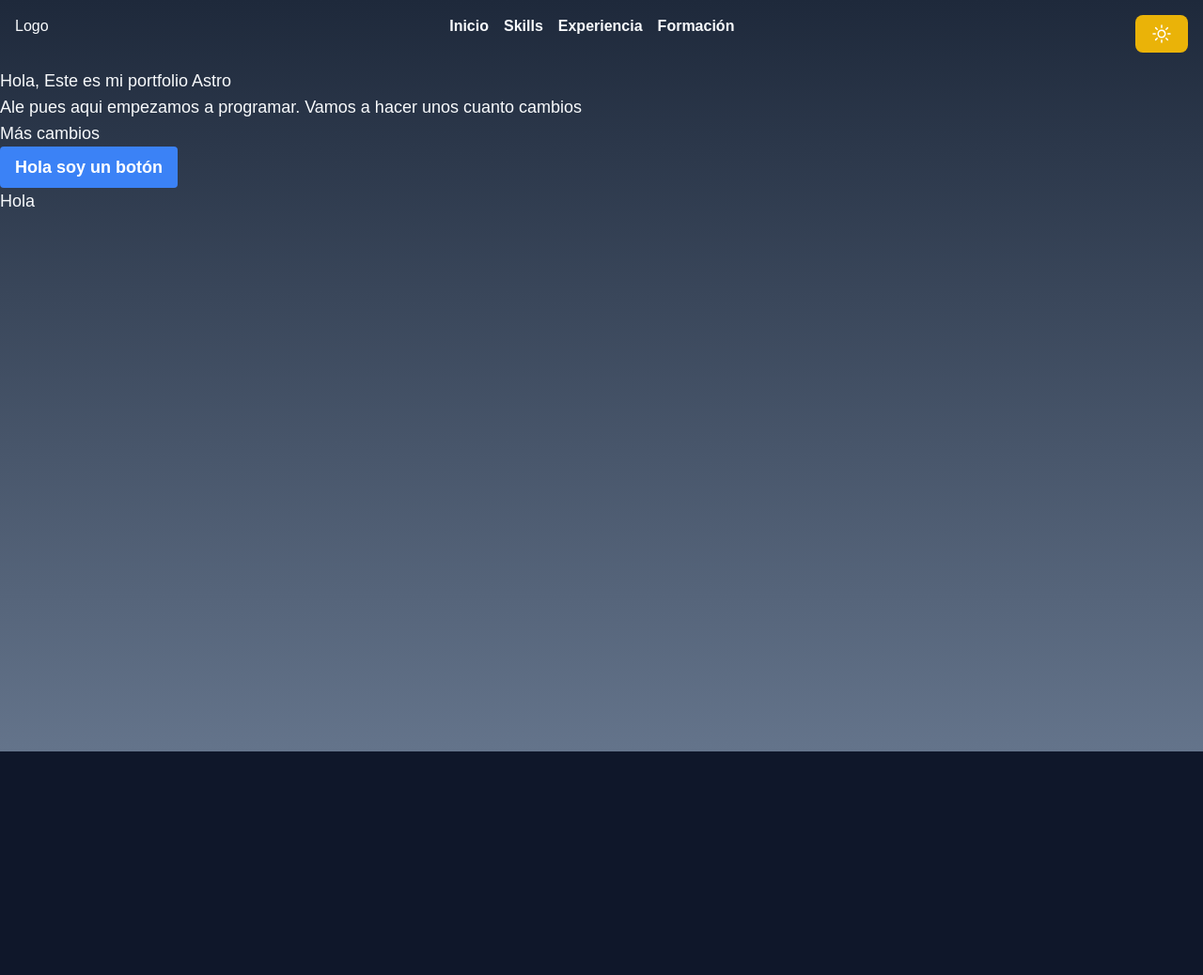
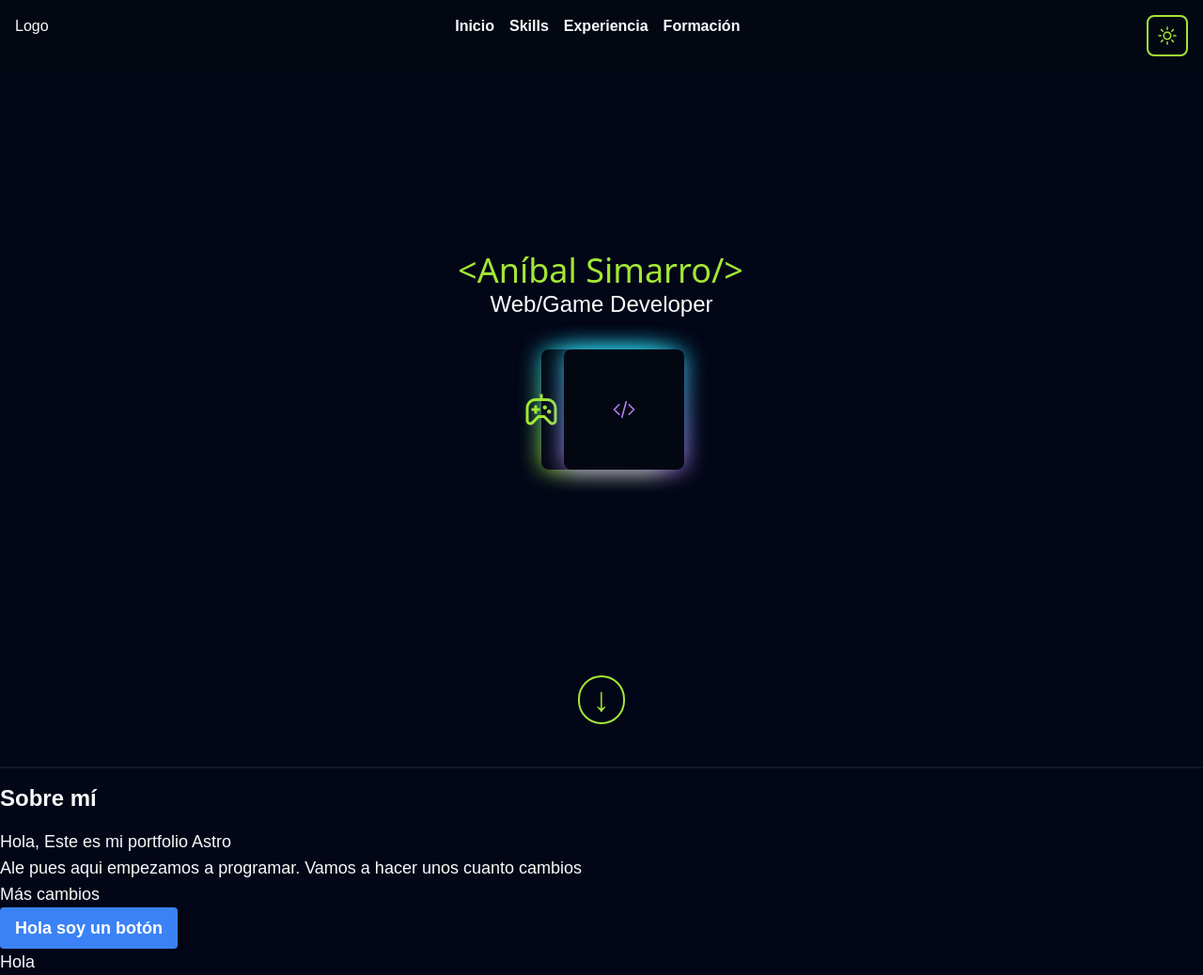
Before and after one commit to anibalbx/anibalbx.github.io, an Astro site: page / in a window 1280 px wide. Shown: the whole page at 94% size. Before the commit the page ends 800 px from the top, so only its background shows below. Built offline with nearby package versions, Linux system fonts and the light colour scheme; Astro itself is replaced by a stand-in of ours.

Commit message:
Hero and nav finished

```diff
--- a/package.json
+++ b/package.json
@@ -12,6 +12,7 @@
     "@astrojs/check": "^0.9.4",
     "@astrojs/tailwind": "^5.1.1",
     "@fontsource-variable/montserrat": "^5.1.0",
+    "@fontsource-variable/pixelify-sans": "^5.1.0",
     "astro": "^4.15.12",
     "tailwindcss": "^3.4.13",
     "typescript": "^5.6.2"
--- /dev/null
+++ b/src/components/GlowButton.astro
@@ -0,0 +1,23 @@
+---
+import Joypad from "../icons/Joypad.astro";
+
+interface Props {
+  link: string,
+  gradientA: String,
+  gradientB: String,
+  colorLogo: String,
+}
+
+const { link, gradientA, gradientB, colorLogo} = Astro.props;
+---
+
+
+<div class="flex justify-center items-center">
+  <div class="relative w-32 h-32">
+    <div class=`absolute inset-0 bg-gradient-to-t ${gradientA} ${gradientB}  z-0 rounded-lg blur-md `></div>
+
+     <a href={link}>
+       <div class=`absolute inset-0 bg-gray-950  rounded-lg z-10 ${colorLogo} flex justify-center items-center text-sm`><slot/></div>
+     </a>
+  </div>
+</div>
--- a/src/components/Nav.astro
+++ /dev/null
@@ -1,28 +0,0 @@
----
-
-import Sun from "../icons/Sun.astro";
----
-
-<div class="flex flex-row justify-between">
-  <div>
-    Logo
-  </div>
-  <div class="font-bold">
-    <nav>
-      <ul class="flex space-x-4">
-        <li><a class="hover:text-sky-400" href="#">Inicio</a></li>
-        <li><a class="hover:text-sky-400" href="#">Skills</a></li>
-        <li><a class="hover:text-sky-400" href="#">Experiencia</a></li>
-        <li><a class="hover:text-sky-400" href="#">Formación</a></li>
-      </ul>
-    </nav>
-  </div>
-  <div>
-    <button
-      id="dark-mode-toggle"
-      class="px-4 py-2 bg-blue-500 text-white rounded-lg dark:bg-yellow-500"
-    >
-      <Sun/>
-    </button>
-  </div>
-</div>
--- /dev/null
+++ b/src/icons/Code.astro
@@ -0,0 +1,3 @@
+<svg xmlns="http://www.w3.org/2000/svg" fill="none" viewBox="0 0 24 24" stroke-width="1.5" stroke="currentColor" class="size-6">
+  <path stroke-linecap="round" stroke-linejoin="round" d="M17.25 6.75 22.5 12l-5.25 5.25m-10.5 0L1.5 12l5.25-5.25m7.5-3-4.5 16.5" />
+</svg>
--- /dev/null
+++ b/src/icons/Joypad.astro
@@ -0,0 +1,5 @@
+<svg xmlns="http://www.w3.org/2000/svg" class="size-12" viewBox="0 0 24 24" fill="currentColor">
+  <path fill-rule="evenodd"
+  d="M12.75 6V3.75H11.25V6L9 6C6.10051 6 3.75 8.3505 3.75 11.25V17.909C3.75 19.2019 4.7981 20.25 6.09099 20.25C6.71186 20.25 7.3073 20.0034 7.74632 19.5643L10.8107 16.5H13.1893L16.2537 19.5643C16.6927 20.0034 17.2881 20.25 17.909 20.25C19.2019 20.25 20.25 19.2019 20.25 17.909V11.25C20.25 8.3505 17.8995 6 15 6L12.75 6ZM18.75 11.25C18.75 9.17893 17.0711 7.5 15 7.5L9 7.5C6.92893 7.5 5.25 9.17893 5.25 11.25V17.909C5.25 18.3735 5.62652 18.75 6.09099 18.75C6.31403 18.75 6.52794 18.6614 6.68566 18.5037L10.1893 15H13.8107L17.3143 18.5037C17.4721 18.6614 17.686 18.75 17.909 18.75C18.3735 18.75 18.75 18.3735 18.75 17.909V11.25ZM6.75 12.75V11.25H8.25V9.75H9.75V11.25H11.25V12.75H9.75V14.25H8.25V12.75H6.75ZM15 10.875C15 11.4963 14.4963 12 13.875 12C13.2537 12 12.75 11.4963 12.75 10.875C12.75 10.2537 13.2537 9.75 13.875 9.75C14.4963 9.75 15 10.2537 15 10.875ZM16.125 14.25C16.7463 14.25 17.25 13.7463 17.25 13.125C17.25 12.5037 16.7463 12 16.125 12C15.5037 12 15 12.5037 15 13.125C15 13.7463 15.5037 14.25 16.125 14.25Z"
+  clip-rule="evenodd" />
+</svg>
--- /dev/null
+++ b/src/layouts/Hero.astro
@@ -0,0 +1,27 @@
+---
+import GlowButton from "../components/GlowButton.astro"
+import Code from "../icons/Code.astro";
+import Joypad from "../icons/Joypad.astro";
+import "../styles/global.css"
+import '@fontsource-variable/pixelify-sans';
+
+let srcImage = "https://images.unsplash.com/photo-1488590528505-98d2b5aba04b?q=80&w=1170&auto=format&fit=crop&ixlib=rb-4.0.3&ixid=M3wxMjA3fDB8MHxwaG90by1wYWdlfHx8fGVufDB8fHx8fA%3D%3D"
+---
+
+<section  class="bg-cover bg-center h-screen">
+  <div class="flex items-center justify-center h-full bg-slate-950 ">
+    <div class="text-center">
+      <h1 class="text-4xl  text-lime-400 mb-4 pixel-f type-animation">&lt;Aníbal Simarro/&gt;</h1>
+      <h2 class="text-2xl font-medium text-white mb-8 ">Web/Game Developer</h2>
+      <div class="mb-8 flex items-center justify-center space-x-16">
+        <GlowButton link="#" gradientA={"from-lime-400"} gradientB={"to-cyan-400"} colorLogo={"text-lime-400"}><Joypad></Joypad></GameButton>
+        <GlowButton link="#" gradientA={"from-purple-400"} gradientB={"to-cyan-400"} colorLogo={"text-purple-400"}><Code></Code></GlowButton>
+      </div>
+
+
+    </div>
+    <a href="#sobre-mi" class="absolute bottom-4   px-3.5 py-1 border-2 border-lime-400 text-lime-400 rounded-full text-4xl animate-bounce">
+      &darr;
+    </a>
+  </div>
+</section>
--- /dev/null
+++ b/src/layouts/Nav.astro
@@ -0,0 +1,29 @@
+---
+
+import Sun from "../icons/Sun.astro";
+---
+<header class="fixed top-0 p-4 dark:bg-gray-950  bg-gray-50  w-full">
+  <div class="flex flex-row justify-between ">
+    <div>
+      Logo
+    </div>
+    <div class="font-bold">
+      <nav>
+        <ul class="flex space-x-4">
+          <li><a class="dark:hover:text-lime-400 hover:text-cyan-400" href="#">Inicio</a></li>
+          <li><a class="dark:hover:text-lime-400 hover:text-cyan-400" href="#">Skills</a></li>
+          <li><a class="dark:hover:text-lime-400 hover:text-cyan-400" href="#">Experiencia</a></li>
+          <li><a class="dark:hover:text-lime-400 hover:text-cyan-400" href="#">Formación</a></li>
+        </ul>
+      </nav>
+    </div>
+    <div>
+      <button
+        id="dark-mode-toggle"
+        class="px-2 py-2 border-cyan-400 text-cyan-400 dark:text-lime-400 rounded-lg border-2 dark:border-lime-400"
+      >
+        <Sun/>
+      </button>
+    </div>
+  </div>
+</header>
--- /dev/null
+++ b/src/layouts/Sobremi.astro
@@ -0,0 +1,6 @@
+<section id="#sobre-mi" class="my-4">
+  <div>
+    <h2 class="text-2xl font-semibold">Sobre mí</h2>
+
+  </div>
+</section>
--- a/src/pages/index.astro
+++ b/src/pages/index.astro
@@ -5,7 +5,10 @@ import '../styles/global.css'
 import Head from "../layouts/Head.astro";
 import Button from "../components/Button.astro";
 import Sun from "../icons/Sun.astro";
-import Nav from '../components/Nav.astro';
+import Nav from '../layouts/Nav.astro';
+import Hero from '../layouts/Hero.astro';
+import Card from '../components/Card.astro';
+import Sobremi from '../layouts/Sobremi.astro';
 
 ---
 
@@ -13,25 +16,23 @@ import Nav from '../components/Nav.astro';
 <html lang="es" class="dark">
   <head>
     <Head title="Anibal Simarro - Web/Game Developer" />
-  </head>
   <body
     class="
     bg-slate-50
     text-slate-900
     antialiased
     bg-fixed
-    dark:bg-slate-900
     dark:text-slate-50
-    dark:bg-gradient-to-t
-    dark:from-slate-500
-    dark:to-slate-800
+    dark:bg-slate-950
     "
   >
-    <header class="p-4">
-      <Nav/>
-    </header>
 
-    <div class="container mx-auto text-lg ">
+    <Nav/>
+    <Hero/>
+
+    <div class="container mx-auto text-lg">
+      <hr class="my-4 border-t-2 border-slate-900">
+      <Sobremi/>
       <h1 class="font-thin">
         Hola, Este es mi portfolio <span>Astro</span>
       </h1>
--- a/src/styles/global.css
+++ b/src/styles/global.css
@@ -1,11 +1,59 @@
 @tailwind base;
 @tailwind components;
 @tailwind utilities;
+
+
+/* Animations*/
+@keyframes fadeIn{
+  from{
+    opacity: 0;
+  }
+  to{
+    opacity: 1;
+  }
+}
+
+@keyframes typing {
+  0%{
+    width: 0%;
+    visibility: hidden;
+  }
+  100%{
+    width: 100%;
+  }
+}
+
+@keyframes  blink-efect{
+  from, to {
+    border-color: transparent;
+  }
+  50% {
+    border-color: white;
+  }
+}
+
+
+.fade-in{
+  animation: fadeIn 3s;
+}
+.type-animation{
+  overflow: hidden;
+  animation: typing 2s steps(20),
+  blink-efect .5s step-end 10 forwards;
+  animation-fill-mode: forwards;
+  border-right: 2px solid white;
+  white-space: nowrap;
+  margin: 0 auto;
+
+}
 
 body{
   font-family: 'Montserrat Variable', sans-serif;
 }
 
+.pixel-f{
+  font-family: 'Pixelify Sans Variable', system-ui;
+}
 
 /* :root {
   --accent: 136, 58, 234;
```
Also changed, not shown: pnpm-lock.yaml.
